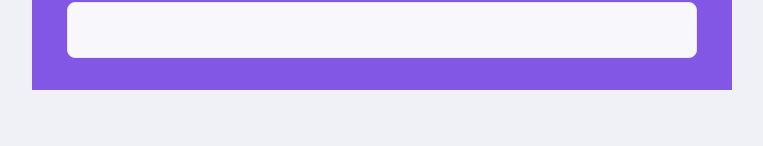
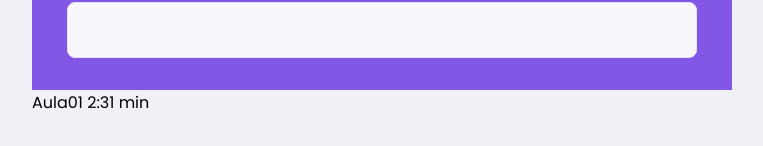
Before and after one commit to RicardoBonin/NLW-02, a React (Create React App) app: page /study in a window 1280 px wide. Shown: the part 516-662 px from the top of the page, without its empty margins (258-1021 px from the left). Built offline with nearby package versions, Linux system fonts and the light colour scheme.

Commit message:
Create componet Header, props header Teacher List end styles

```diff
--- a/src/pages/TeacherList/index.tsx
+++ b/src/pages/TeacherList/index.tsx
@@ -24,6 +24,7 @@ function TeacherList() {
           </div>
         </form>
       </PageHeader>
+      <span>Aula01 2:31 min</span>
     </div>
   );
 }
```
